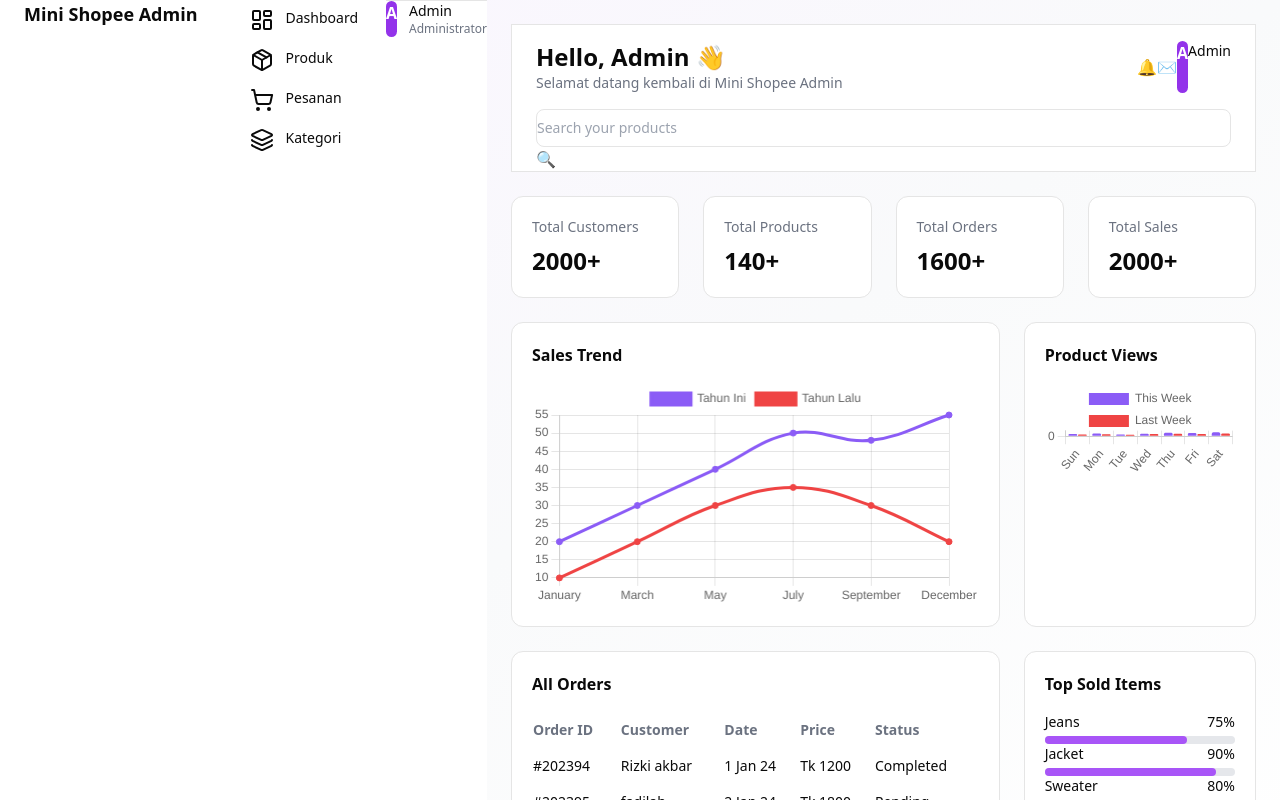
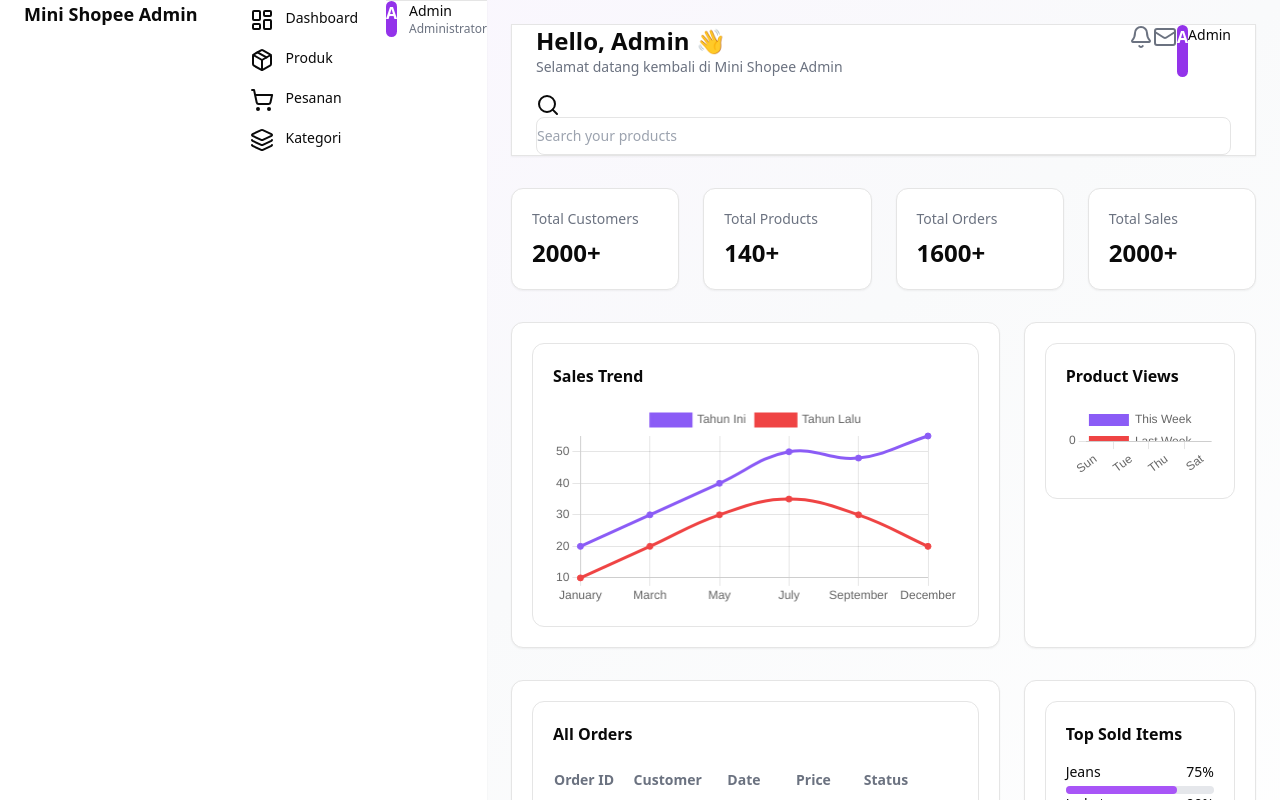
Before and after one commit to faliharyabudi/Mini-Shopee, a Next.js app in the folder web/: page /dashboard in a window 1280 px wide. Shown: the top 800 px of the page. Built offline with nearby package versions, Linux system fonts and the light colour scheme.

Commit message:
Rapikan dashboard header: pisahkan search ke baris bawah dan kunci layout flex

```diff
--- a/web/app/dashboard/page.tsx
+++ b/web/app/dashboard/page.tsx
@@ -1,3 +1,5 @@
+"use client";
+
 import DashboardHeader from "@/components/DashboardHeader";
 import SalesTrendChart from "@/components/SalesTrendChart";
 import ProductViewsChart from "@/components/ProductViewsChart";
@@ -13,40 +15,60 @@ export default function DashboardPage() {
   ];
 
   return (
-    <div className="space-y-6">
+    <div className="space-y-8">
 
       {/* ================= HEADER ================= */}
       <DashboardHeader />
 
       {/* ================= STATS ================= */}
-      <div className="grid grid-cols-1 md:grid-cols-2 lg:grid-cols-4 gap-6">
+      <section>
+        <div className="grid grid-cols-1 sm:grid-cols-2 lg:grid-cols-4 gap-6">
           {stats.map((s) => (
             <div
               key={s.title}
-            className="bg-white border rounded-xl p-5"
+              className="bg-white border rounded-xl p-5 shadow-sm"
             >
               <p className="text-sm text-gray-500">{s.title}</p>
               <h2 className="text-2xl font-bold mt-2">{s.value}</h2>
             </div>
           ))}
         </div>
+      </section>
 
-      {/* ================= CHART ================= */}
-      <div className="grid grid-cols-1 lg:grid-cols-3 gap-6">
-        <div className="lg:col-span-2">
+      {/* ================= CHARTS ================= */}
+      <section>
+        <div className="grid grid-cols-1 xl:grid-cols-3 gap-6">
+
+          {/* SALES TREND */}
+          <div className="xl:col-span-2 bg-white border rounded-xl p-5 shadow-sm">
             <SalesTrendChart />
           </div>
+
+          {/* PRODUCT VIEWS */}
+          <div className="bg-white border rounded-xl p-5 shadow-sm">
             <ProductViewsChart />
           </div>
 
+        </div>
+      </section>
+
       {/* ================= ORDERS ================= */}
-      <div className="grid grid-cols-1 lg:grid-cols-3 gap-6">
-        <div className="lg:col-span-2">
+      <section>
+        <div className="grid grid-cols-1 xl:grid-cols-3 gap-6">
+
+          {/* ORDERS TABLE */}
+          <div className="xl:col-span-2 bg-white border rounded-xl p-5 shadow-sm">
             <OrdersTable />
           </div>
+
+          {/* TOP SOLD */}
+          <div className="bg-white border rounded-xl p-5 shadow-sm">
             <TopSoldItems />
           </div>
 
         </div>
+      </section>
+
+    </div>
   );
 }
--- a/web/components/DashboardHeader.tsx
+++ b/web/components/DashboardHeader.tsx
@@ -1,30 +1,28 @@
 "use client";
+
+import { Search, Bell, Mail } from "lucide-react";
 
 export default function DashboardHeader() {
   return (
-    <div className="bg-white border rounded-2xl px-6 py-5 space-y-4 relative shadow-sm">
+    <div className="bg-white border rounded-2xl px-6 py-5 shadow-sm">
 
-      {/* AKSEN WARNA */}
-      <div className="absolute left-0 top-0 h-full w-1 bg-purple-600 rounded-l-2xl" />
+      {/* ROW 1: TITLE + USER */}
+      <div className="flex items-center justify-between">
 
-      {/* ROW 1 */}
-      <div className="flex items-center justify-between">
+        {/* LEFT */}
         <div>
-          <h1 className="text-2xl font-bold flex items-center gap-2">
+          <h1 className="text-2xl font-bold">
             Hello, Admin 👋
           </h1>
-          <p className="text-gray-500 text-sm">
+          <p className="text-sm text-gray-500">
             Selamat datang kembali di Mini Shopee Admin
           </p>
         </div>
 
+        {/* RIGHT */}
         <div className="flex items-center gap-4">
-          <button className="text-gray-500 hover:text-purple-600 transition">
-            🔔
-          </button>
-          <button className="text-gray-500 hover:text-purple-600 transition">
-            ✉️
-          </button>
+          <Bell className="w-5 h-5 text-gray-500 hover:text-purple-600 cursor-pointer" />
+          <Mail className="w-5 h-5 text-gray-500 hover:text-purple-600 cursor-pointer" />
 
           <div className="flex items-center gap-2">
             <div className="w-9 h-9 bg-purple-600 rounded-full flex items-center justify-center text-white font-semibold">
@@ -35,17 +33,17 @@ export default function DashboardHeader() {
         </div>
       </div>
 
-      {/* SEARCH */}
-      <div className="relative max-w-md">
+      {/* ROW 2: SEARCH */}
+      <div className="mt-4 max-w-md">
+        <div className="relative">
+          <Search className="absolute left-3 top-1/2 -translate-y-1/2 w-4 h-4 text-gray-400" />
           <input
             type="text"
             placeholder="Search your products"
             className="w-full border rounded-lg pl-10 pr-3 py-2 text-sm
               focus:outline-none focus:ring-2 focus:ring-purple-500"
           />
-        <span className="absolute left-3 top-2.5 text-gray-400">
-          🔍
-        </span>
+        </div>
       </div>
 
     </div>
```
Lines whose indentation alone changed are shown as unchanged.
